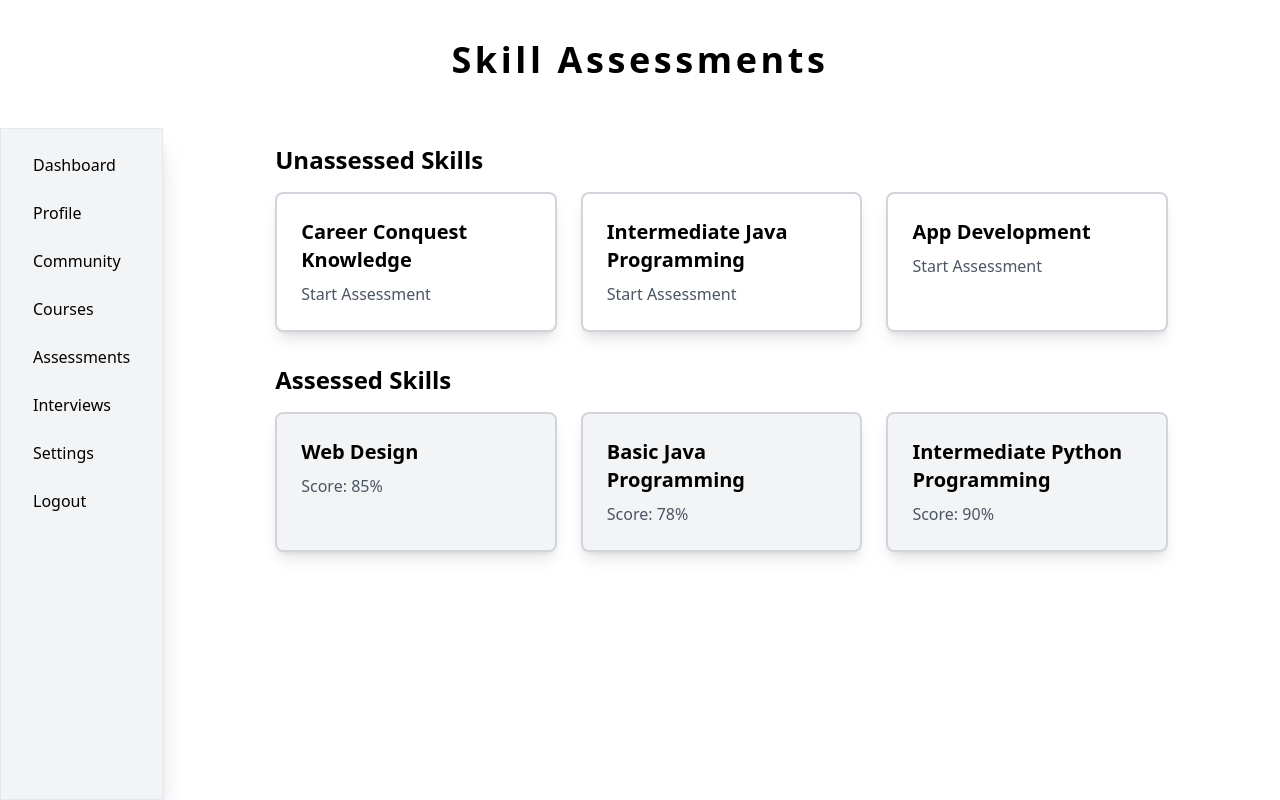
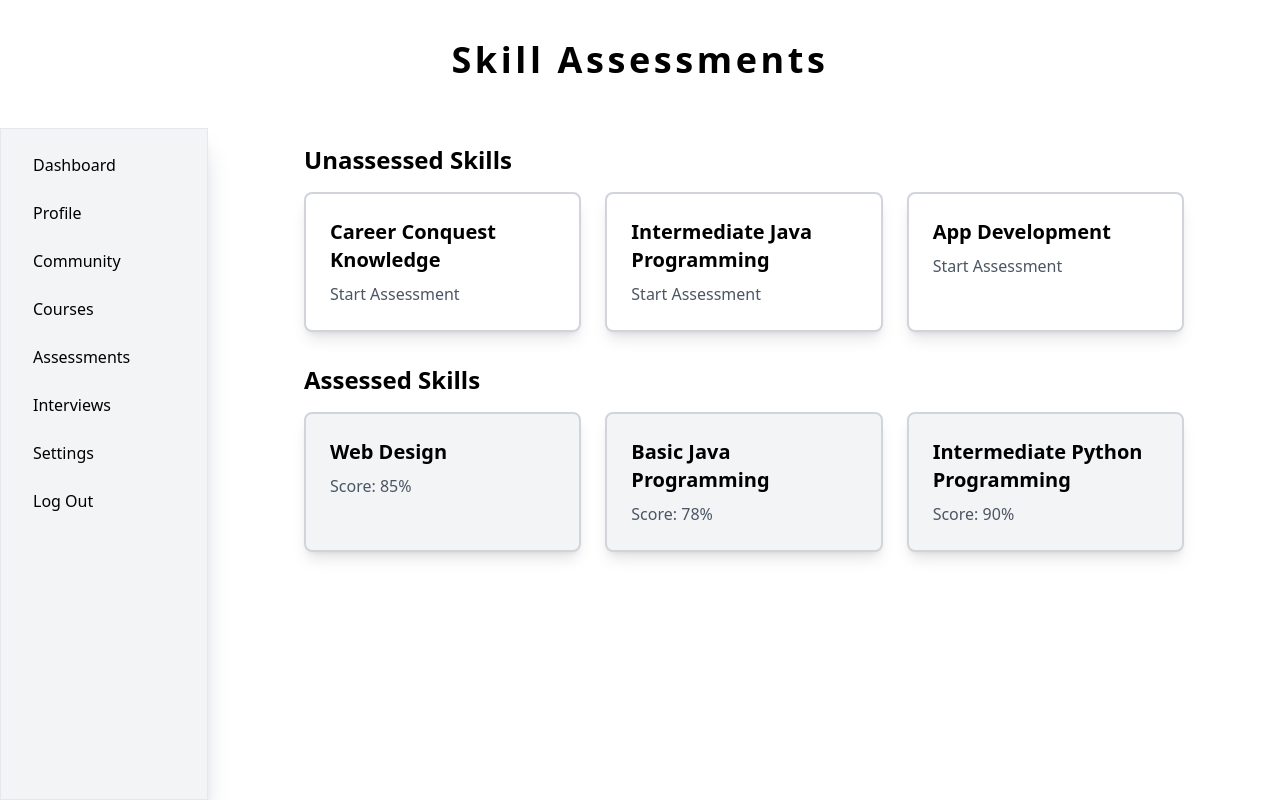
Before and after one commit to Arsh199965/Career-Conquest, a React (Vite) app: page /assessments in a window 1280 px wide. Built offline with nearby package versions, Linux system fonts and the light colour scheme.

Commit message:
Fixed Side Bar

```diff
--- a/src/components/AssessmentSelection.jsx
+++ b/src/components/AssessmentSelection.jsx
@@ -27,7 +27,7 @@ const AssessmentSelectionPage = () => {
         <Sidebar />
 
         {/* Main Content */}
-        <div className="flex-auto mx-24 p-4">
+        <div className="flex-auto mx-20 p-4">
           {/* Unassessed Skills */}
           <div className="mb-8">
             <h2 className="text-2xl font-semibold mb-4">Unassessed Skills</h2>
--- a/src/components/Sidebar.jsx
+++ b/src/components/Sidebar.jsx
@@ -8,12 +8,12 @@ const navLinks = [
   { name: "Assessments", link: "/assessments" },
   { name: "Interviews", link: "/interviews" },
   { name: "Settings", link: "/settings" },
-  { name: "Logout", link: "/" },
+  { name: "Log Out", link: "/" },
 ];
 
 const Sidebar = () => {
   return (
-    <aside className="w-52 bg-gray-100 shadow-xl shadow-gray-300 border h-auto p-6">
+    <aside className="w-52 min-w-[13rem] sm:w-64 lg:w-52 bg-gray-100 shadow-xl shadow-gray-300 border h-auto p-6">
       <ul className="space-y-6">
         {navLinks.map((link, index) => (
           <li key={index}>
```
